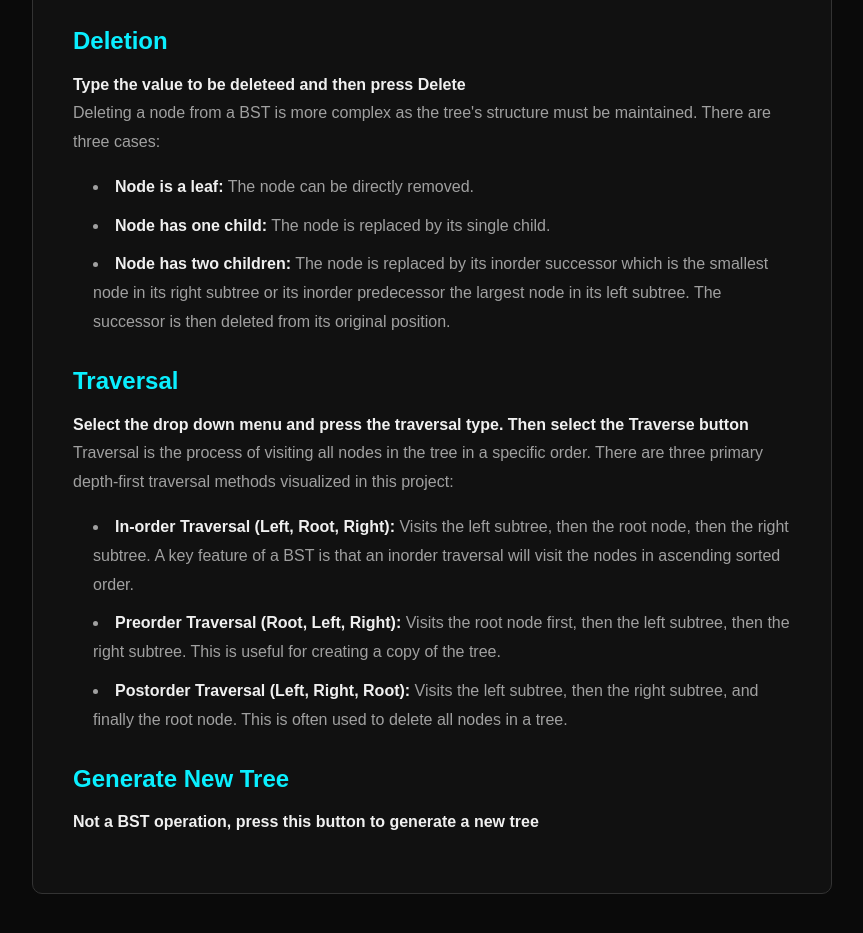
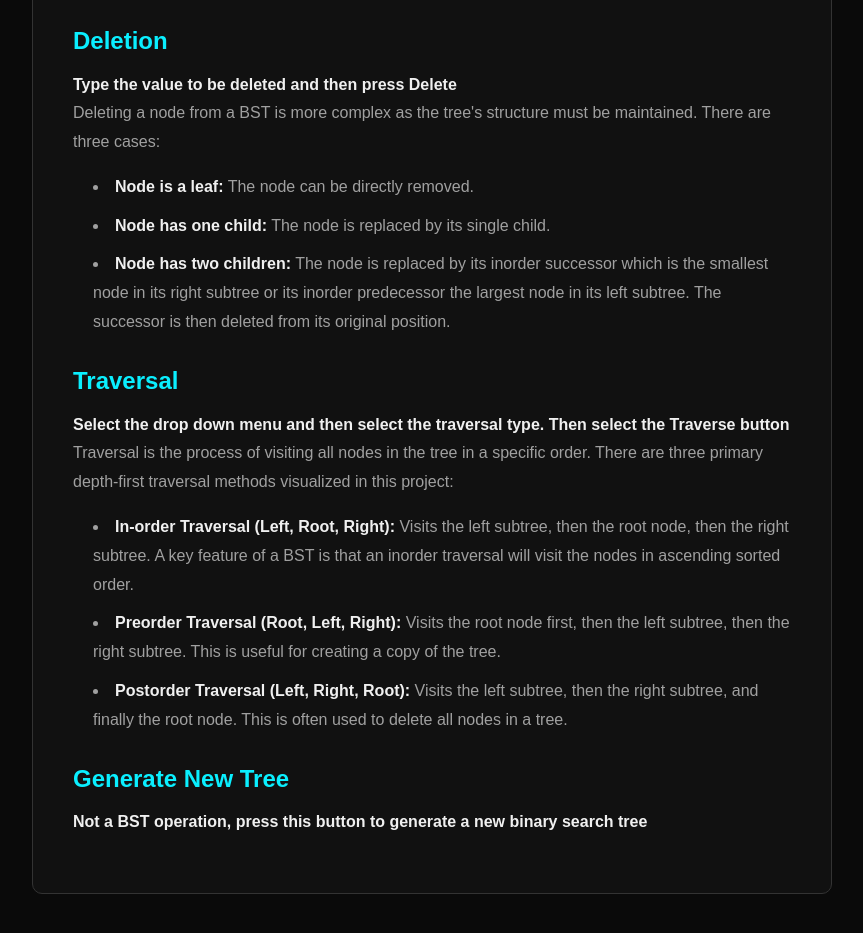
Before and after one commit to NR-NJN/VisualAlgorithmizer, a website: page public/bst/tree-info.html in a window 1280 px wide. Shown: the part 729-1662 px from the top of the page, without its empty margins (208-1071 px from the left). Drawn offline with Linux system fonts and the light colour scheme.

Commit message:
spelling errors

```diff
--- a/public/bst/tree-info.html
+++ b/public/bst/tree-info.html
@@ -40,7 +40,7 @@
                 the BST property.</p>
 
             <h3>Deletion</h3>
-            <p><strong>Type the value to be deleteed and then press Delete<br></strong>Deleting a node from a BST is more complex as the tree's structure must be maintained. There are three cases:</p>
+            <p><strong>Type the value to be deleted and then press Delete<br></strong>Deleting a node from a BST is more complex as the tree's structure must be maintained. There are three cases:</p>
             <ul>
                 <li><strong>Node is a leaf:</strong> The node can be directly removed.</li>
                 <li><strong>Node has one child:</strong> The node is replaced by its single child.</li>
@@ -49,7 +49,7 @@
             </ul>
 
             <h3>Traversal</h3>
-            <p><strong>Select the drop down menu and press the traversal type. Then select the Traverse button<br></strong>Traversal is the process of visiting all nodes in
+            <p><strong>Select the drop down menu and then select the traversal type. Then select the Traverse button<br></strong>Traversal is the process of visiting all nodes in
                 the tree in a specific order. There are three primary depth-first traversal methods
                 visualized in this project:</p>
             <ul>
@@ -62,7 +62,7 @@
             </ul>
 
             <h3>Generate New Tree</h3>
-            <p><strong>Not a BST operation, press this button to generate a new tree</strong></p>
+            <p><strong>Not a BST operation, press this button to generate a new binary search tree</strong></p>
         </div>
     </section>
 
```
Also changed, not shown: public/graph/graph-info.html (+1 -1 lines).
